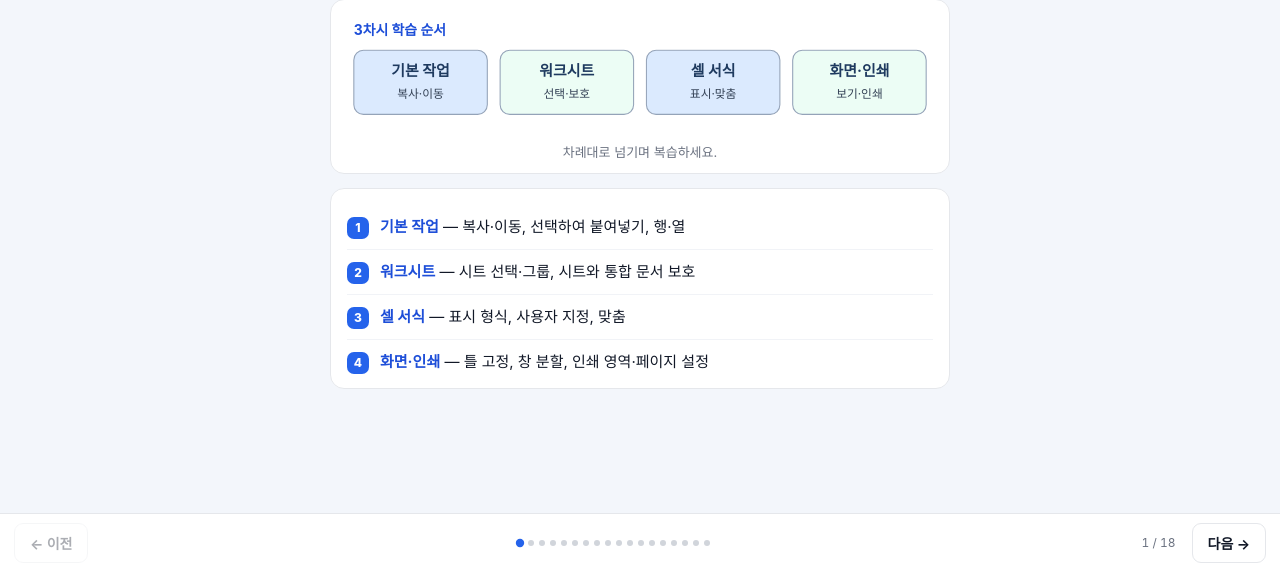
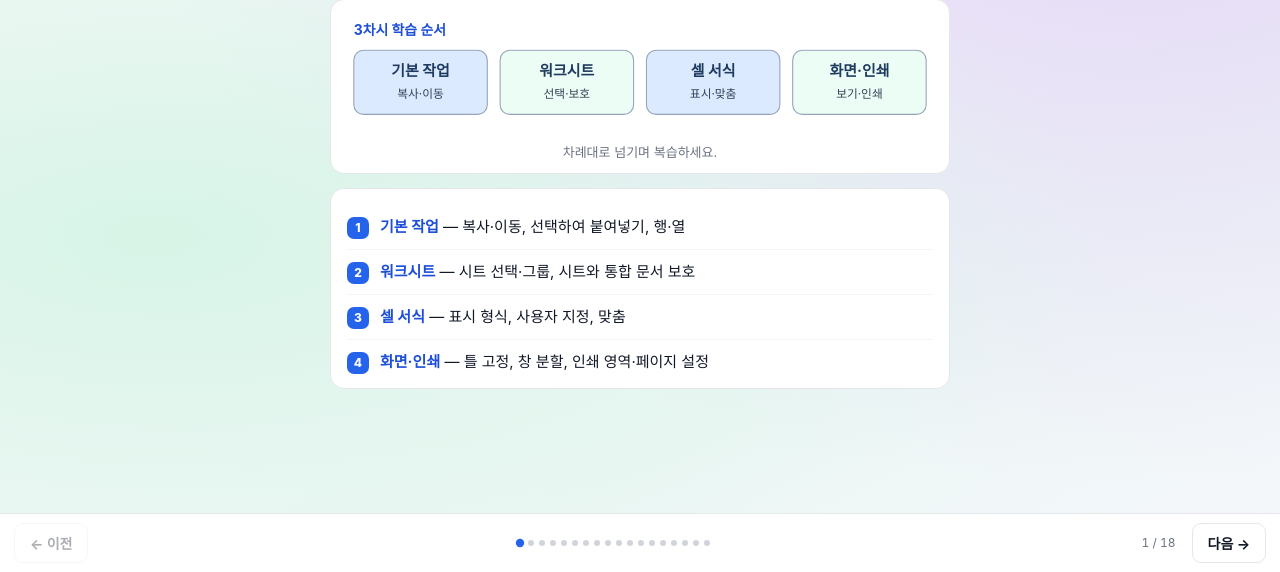
Before and after one commit to taeimdalai-boop/comhwal-review, a plain HTML site: page 2026-11-12-3cha.html in a window 1280 px wide. Shown: the part 228-800 px from the top of the page. Drawn offline with Linux system fonts and the light colour scheme; a web font is replaced by a local one.

Commit message:
Add soft gradient to lesson 3 background

```diff
--- a/2026-11-12-3cha.html
+++ b/2026-11-12-3cha.html
@@ -17,7 +17,11 @@
 html,body{margin:0;padding:0;height:100%;overflow:hidden;}
 body{
   font-family:'Pretendard',-apple-system,BlinkMacSystemFont,sans-serif;
-  color:var(--ink); background:var(--bg); line-height:1.6;
+  color:var(--ink); line-height:1.6;
+  background:
+    radial-gradient(ellipse at 12% 58%, #d7f4e7 0%, transparent 60%),
+    radial-gradient(ellipse at 88% 12%, #e5d8f7 0%, transparent 62%),
+    linear-gradient(150deg, #f8faf9 0%, #edf7f5 70%, #f5f7fb 100%);
   display:flex; flex-direction:column;
 }
 code,.mono{font-family:'JetBrains Mono',ui-monospace,SFMono-Regular,Menlo,monospace;}
```
